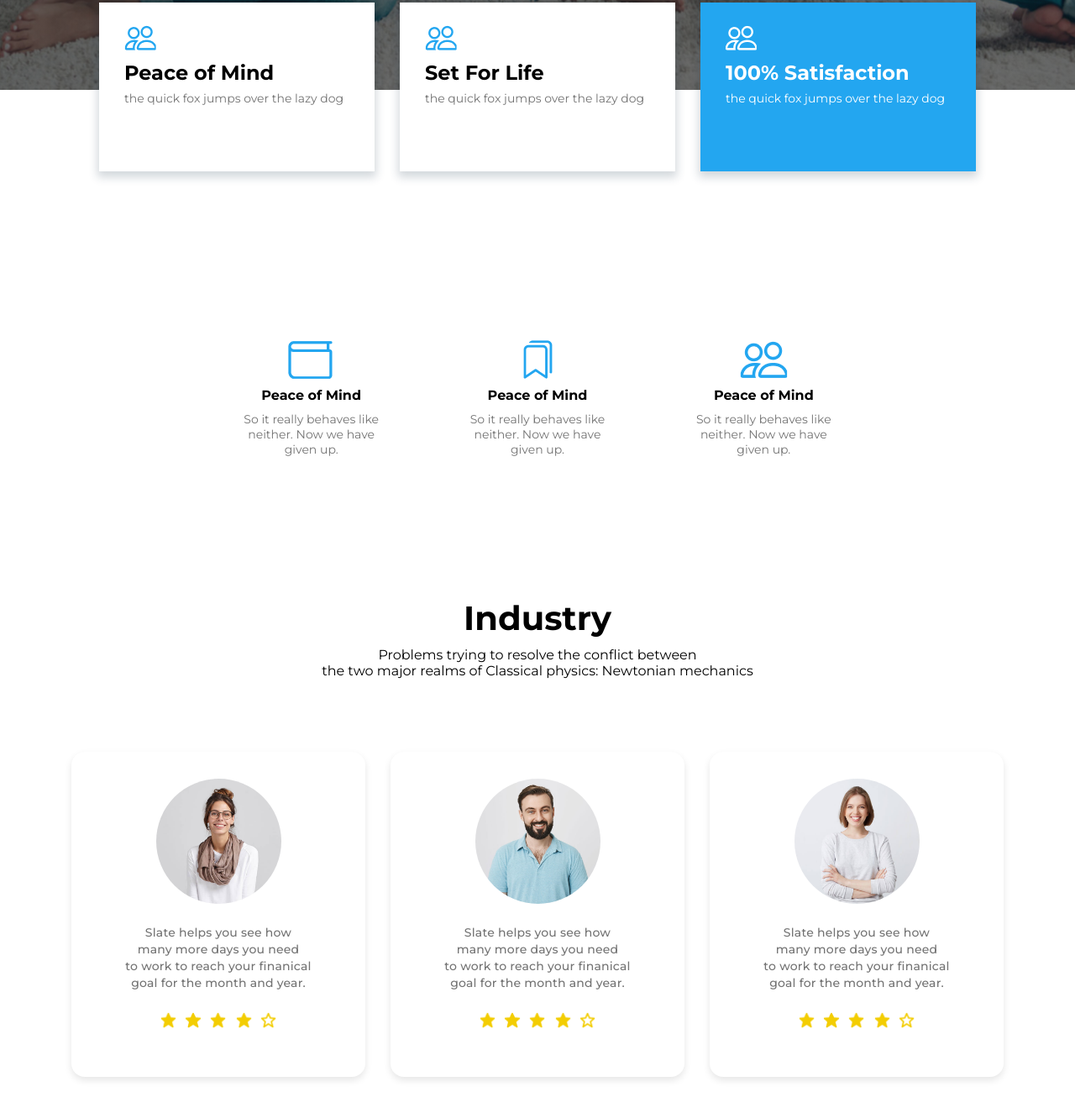
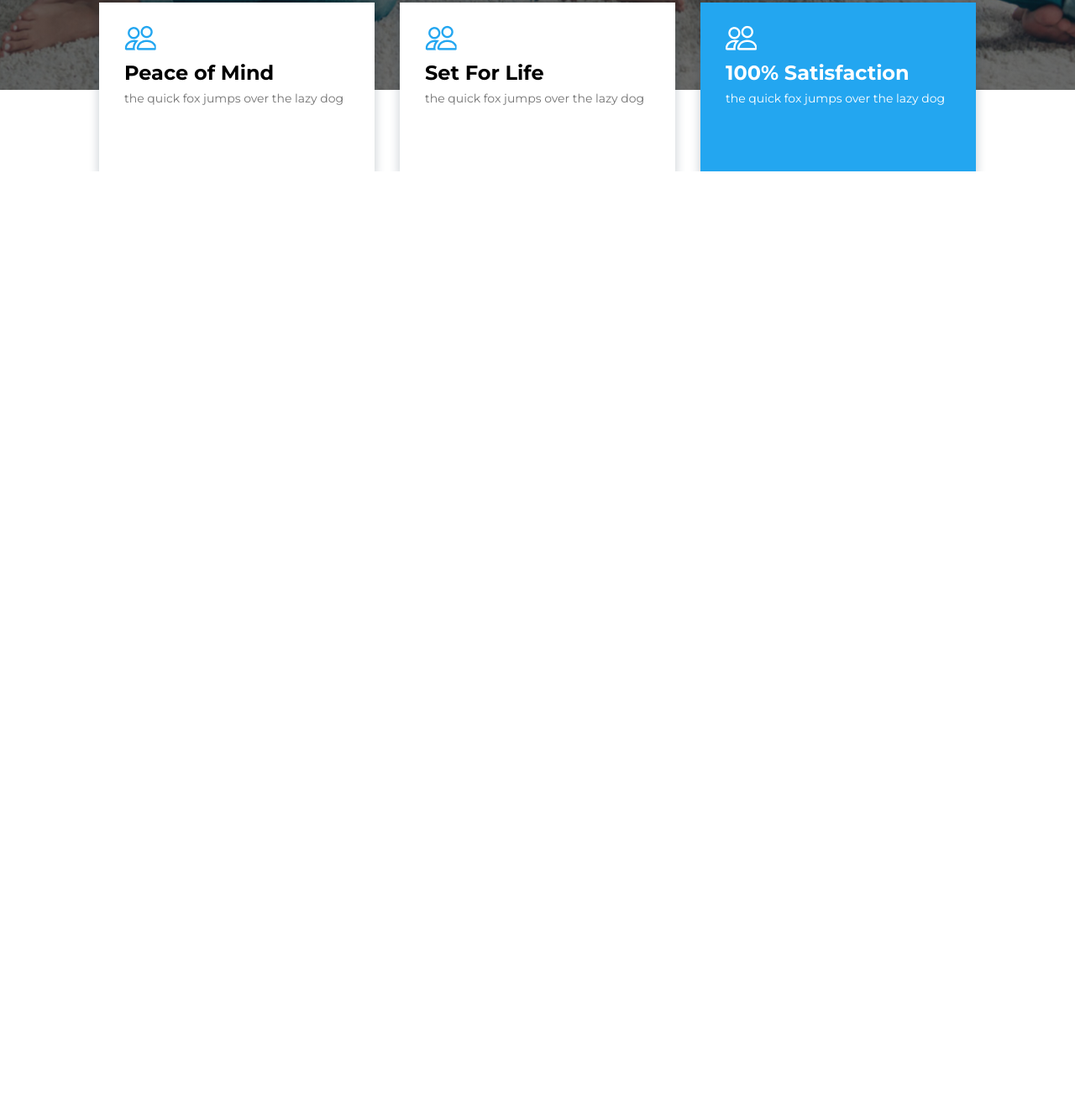
Before and after one commit to Henasil/task1-, a plain HTML site: page Siraev/index.html in a window 1280 px wide. Shown: the part 686-2011 px from the top of the page at 84% size. After the commit the page ends 890 px from the top, so only its background shows below. Drawn offline with Linux system fonts and the light colour scheme.

```diff
--- a/Siraev/assets/style.css
+++ b/Siraev/assets/style.css
@@ -157,115 +157,3 @@ nav ul li a{
 .bg-blue p{
   color: white;
 }
-
-
-.features{
-  width: 805px;
-  height: 334px;
-  display: flex;
-  align-items: center;
-  justify-content: center;
-  gap: 23px;
-  margin-top: 200px;
-}
-.feature{
-  width: 252px;
-  height: 186px;
-  display: flex;
-  align-items: center;
-  justify-content: center;
-  flex-direction: column;
-  gap: 10px;
-  padding: 31px 38px;
-}
-.feature h2{
-  font-weight: bold;
-  font-size: 16px;
-
-}
-.feature p{
-  text-align: center;
-  color: #737373;
-  font-size: 14px;
-  font-weight: medium;
-}
-
-.industry {
- width: 100%;
- height: 800px;
- display: flex;
- flex-direction: column;
- gap: 10px;
- margin-top: 70px;
-
-}
-
-
-
- .industry h2  {
-  display: flex;
-  align-items: center;
-  justify-content: center;
-  font-size: 40px;
- }
-.industry p {
-  display: flex;
-  align-items: center;
-  justify-content: center;
-  text-align: center;
-
-}
-
-.cards-yes {
-  width: 100%;
-  height: 380px;
-  display: flex;
-  align-items: center;
-  justify-content: center;
-  gap: 30px;
-  margin-top: 80px;
-
-}
-
-.card {
-  background-color: white;
-  border-radius: 16px;
-  padding: 32px;
-  width: 350px;
-  text-align: center;
-  box-shadow: 0 4px 8px rgba(0, 0, 0, 0.1);
-}
-.card-image {
-  width: 149px;
-  height: 149px;
-  border-radius: 50%;
-  margin: 0 auto 24px;
-  overflow: hidden;
-}
-
-.card-image img {
-  width: 100%;
-  height: 100%;
-  object-fit: cover;
-}
-
-.card-text {
-  color: #737373;
-  font-size: 14px;
-  line-height: 20px;
-  letter-spacing: 0.2px;
-  margin-bottom: 24px;
-  font-weight: 500;
-}
-
-.card-stars {
-  display: flex;
-  justify-content: center;
-  gap: 8px;
-  margin-bottom: 24px;
-}
-
-.card-stars img {
-  width: 22px;
-  height: 22px;
-}
--- a/Siraev/index.html
+++ b/Siraev/index.html
@@ -56,77 +56,7 @@
         </div>
       </div>
     </section>
-    <section class="features container">
-      <div class="feature">
-        <img src="./assets/img/Wallet.png" alt="">
-        <h2>Peace of Mind</h2>
-        <p>So it really behaves like neither.
-          Now we have given up. </p>
-      </div>
-      <div class="feature">
-        <img src="./assets/img/biblioteka.png" alt="">
-        <h2>Peace of Mind</h2>
-        <p>So it really behaves like neither.
-          Now we have given up. </p>
-      </div>
-      <div class="feature">
-        <img src="./assets/img/friends.png" alt="">
-        <h2>Peace of Mind</h2>
-        <p>So it really behaves like neither.
-          Now we have given up. </p>
-      </div>
-    </section>
-    <section class="industry">
-      <h2>Industry</h2>
-      <p>Problems trying to resolve the conflict between <br> the two major realms of Classical physics: Newtonian mechanics</p>
-      <div class="cards-yes">
-        <div class="card">
-          <div class="card-image">
-            <img src="./assets/img/user3.jpg" alt="">
-          </div>
-          <div class="card-text">
-            <p> Slate helps you see how <br> many more days you need <br> to work to reach your finanical <br> goal for the month and year.</p>
-          </div>
-          <div class="card-stars">
-            <img src="./assets/img/icn bxs-star-1.png" alt="">
-            <img src="./assets/img/icn bxs-star-2.png" alt="">
-            <img src="./assets/img/icn bxs-star-3.png" alt="">
-            <img src="./assets/img/icn bxs-star.png" alt="">
-            <img src="./assets/img/icn bx-star.png" alt="">
-          </div>
-        </div>
-        <div class="card">
-          <div class="card-image">
-            <img src="./assets/img/user2.jpg" alt="">
-          </div>
-          <div class="card-text">
-            <p> Slate helps you see how <br> many more days you need <br> to work to reach your finanical <br> goal for the month and year.</p>
-          </div>
-          <div class="card-stars">
-            <img src="./assets/img/icn bxs-star-1.png" alt="">
-            <img src="./assets/img/icn bxs-star-2.png" alt="">
-            <img src="./assets/img/icn bxs-star-3.png" alt="">
-            <img src="./assets/img/icn bxs-star.png" alt="">
-            <img src="./assets/img/icn bx-star.png" alt="">
-          </div>
-        </div>
-        <div class="card">
-          <div class="card-image">
-            <img src="./assets/img/user1.jpg" alt="">
-          </div>
-          <div class="card-text">
-            <p> Slate helps you see how <br> many more days you need <br> to work to reach your finanical <br> goal for the month and year.</p>
-          </div>
-          <div class="card-stars">
-            <img src="./assets/img/icn bxs-star-1.png" alt="">
-            <img src="./assets/img/icn bxs-star-2.png" alt="">
-            <img src="./assets/img/icn bxs-star-3.png" alt="">
-            <img src="./assets/img/icn bxs-star.png" alt="">
-            <img src="./assets/img/icn bx-star.png" alt="">
-          </div>
-        </div>
-      </div>
-    </section>
+
   </main>
   <footer>
 
```
